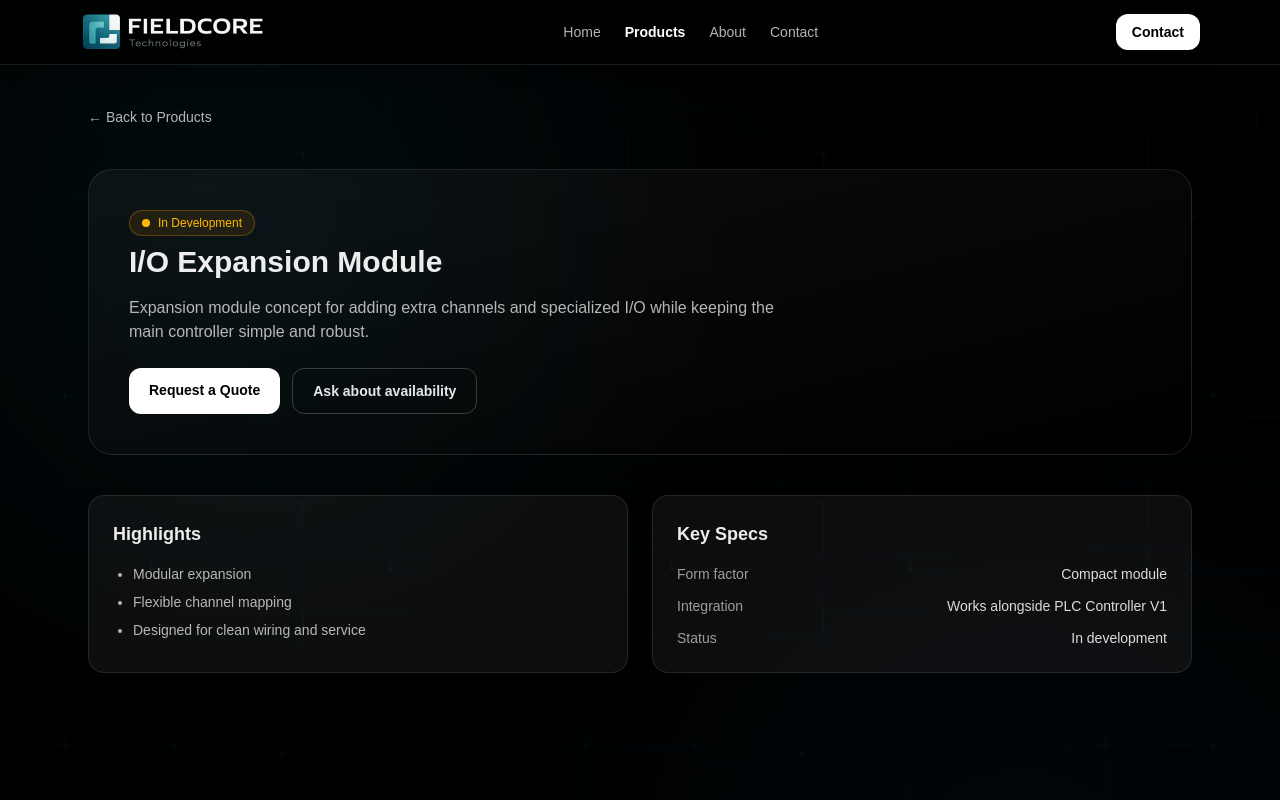
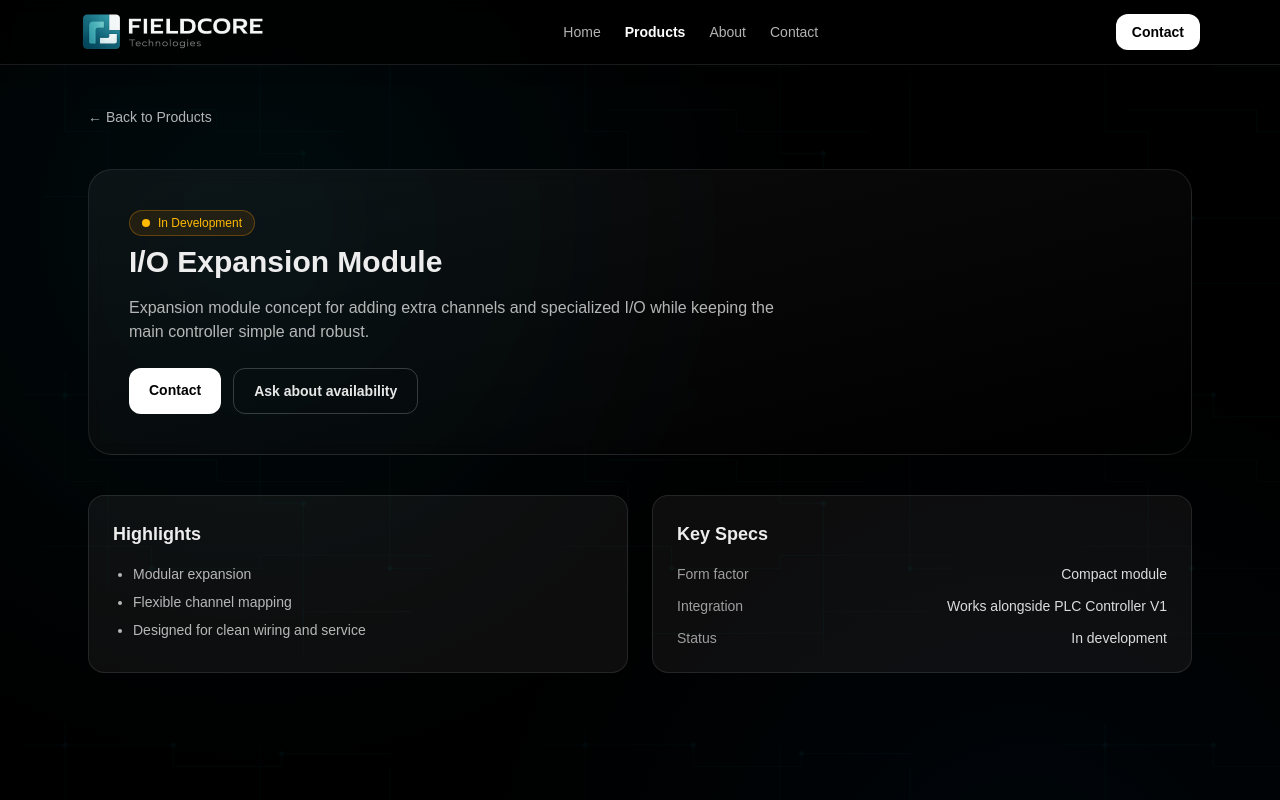
Before and after one commit to aikhontech/fieldcore-website, a Next.js app: page /products/io-expansion-module in a window 1280 px wide. Shown: the top 800 px of the page. Built offline with nearby package versions, Linux system fonts and the light colour scheme.

Commit message:
contact changed from request a quote on product page

```diff
--- a/app/products/[slug]/page.tsx
+++ b/app/products/[slug]/page.tsx
@@ -70,7 +70,7 @@ export default async function ProductDetailPage({
             href="/contact"
             className="rounded-xl bg-white px-5 py-3 text-sm font-semibold text-black hover:bg-white/90"
           >
-            Request a Quote
+            Contact
           </Link>
           <Link
             href="/contact"
```
